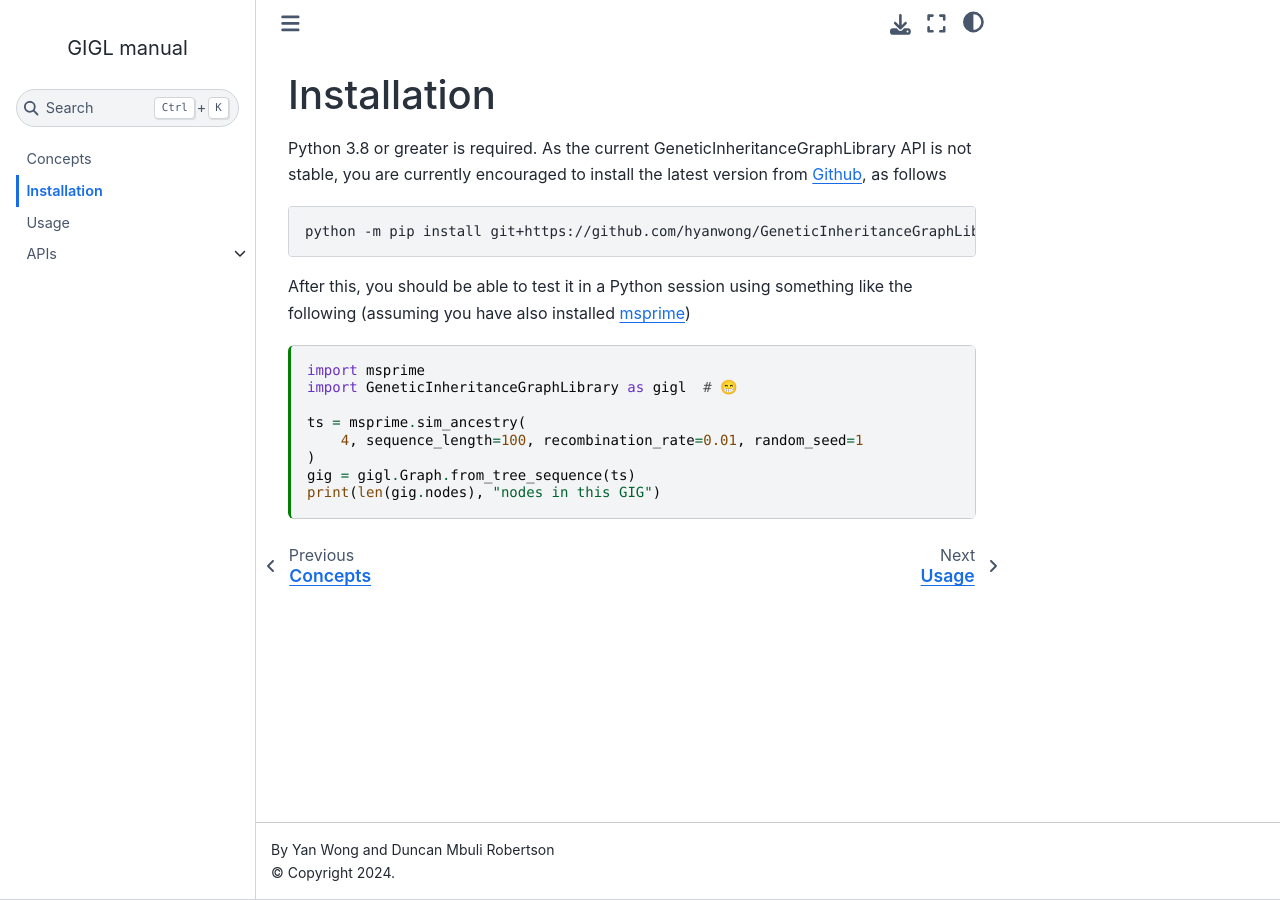
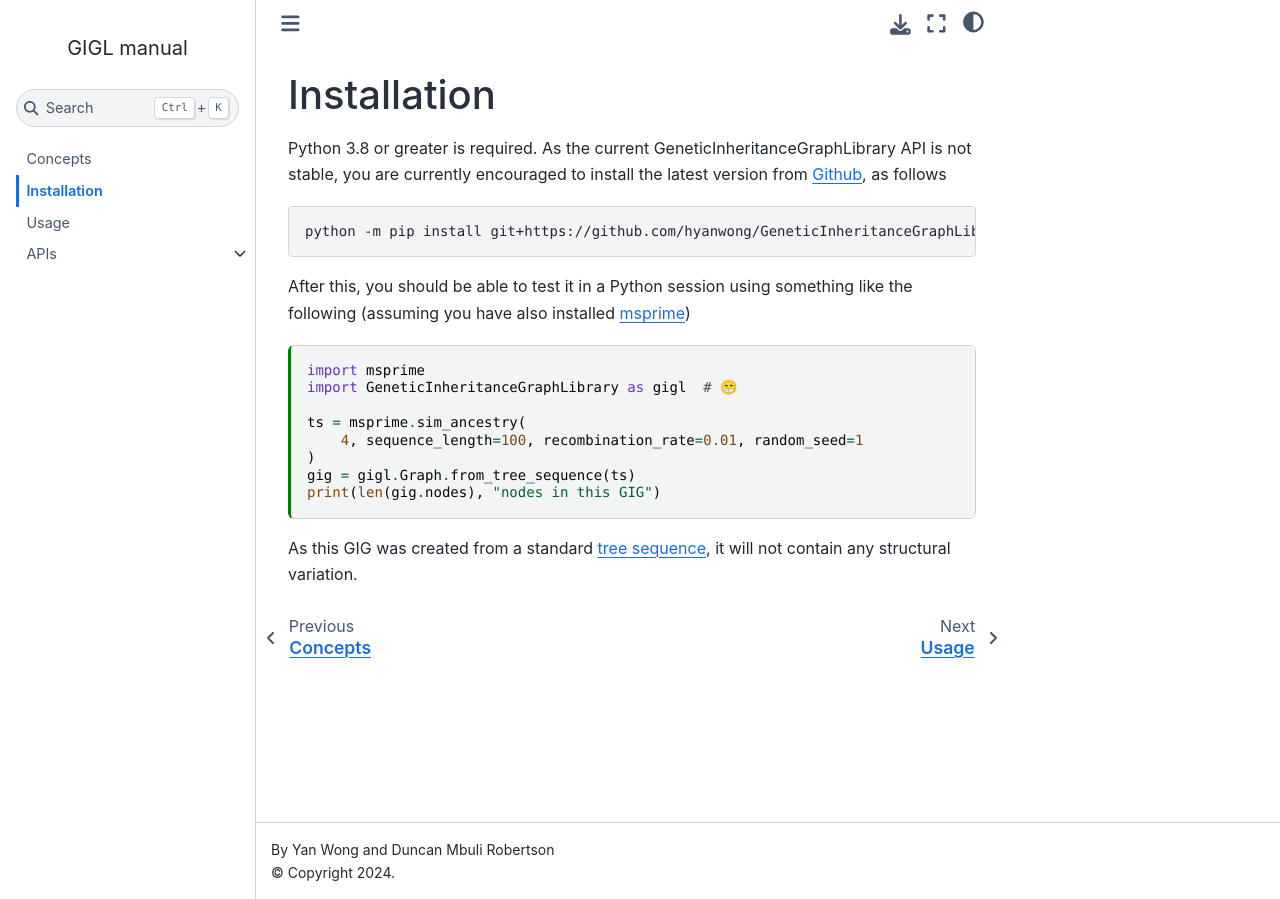
Before and after one commit to hyanwong/giglib, a Jupyter Book: the page built from docs/installation.md, in a window 1280 px wide. Built offline with Jupyter Book 1.0.4 settings and Sphinx 7.4.7 and the Sphinx Book theme 1.1.4, drawn with Linux system fonts in a browser that asks for light colours.

Commit message:
Update installation.md

````diff
--- a/docs/installation.md
+++ b/docs/installation.md
@@ -37,3 +37,7 @@ ts = msprime.sim_ancestry(
 gig = gigl.Graph.from_tree_sequence(ts)
 print(len(gig.nodes), "nodes in this GIG")
 ```
+
+As this GIG was created from a standard
+[tree sequence](https://tskit.dev/tutorials/what_is.html),
+it will not contain any structural variation.
````
